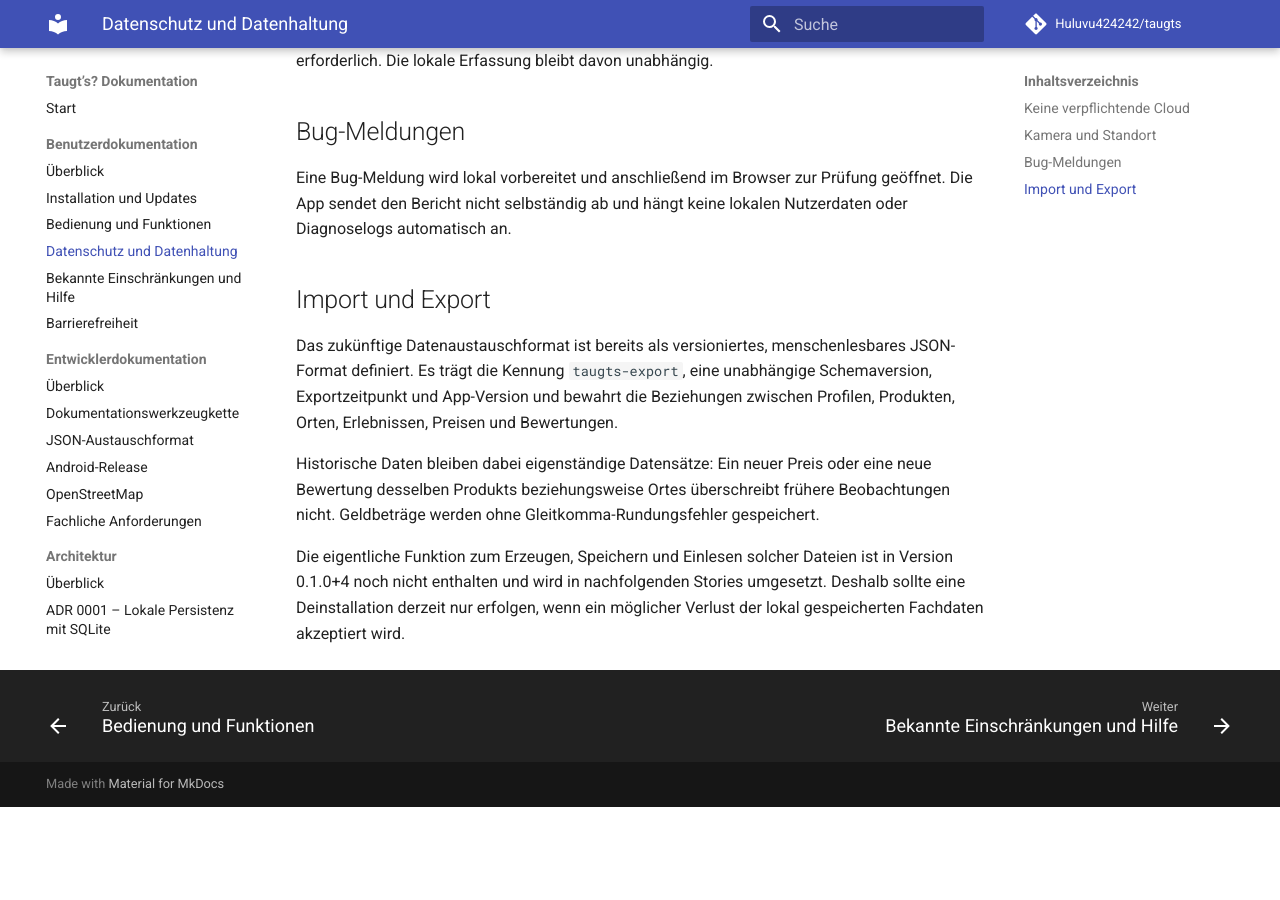
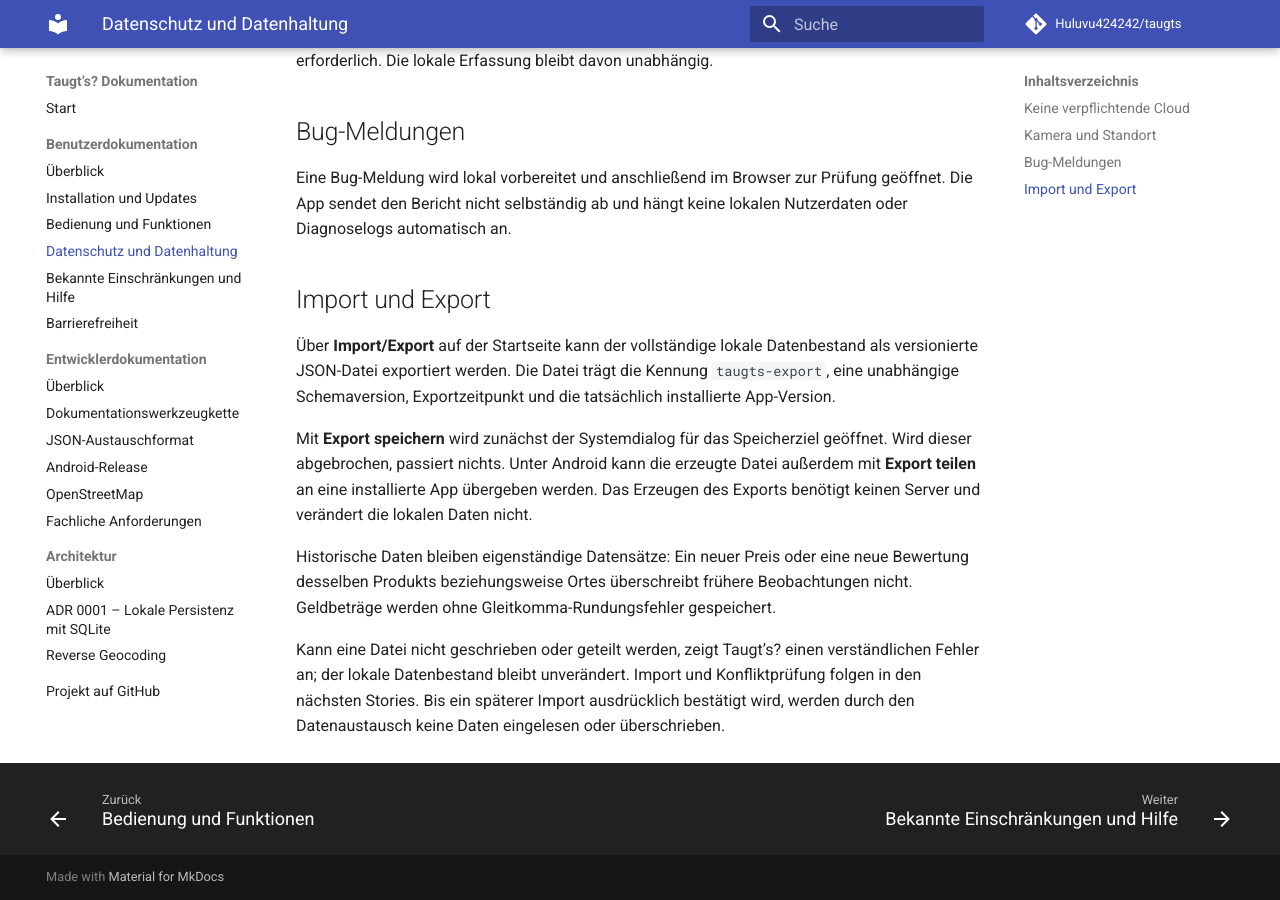
Before and after one commit to Huluvu424242/taugts, an MkDocs documentation site: the page built from docs/benutzer/datenhaltung.md, in a window 1280 px wide and 900 px high, scrolled down 534 px. Built offline with MkDocs 1.6.1 and Material for MkDocs 9.7.7, drawn with Linux system fonts in a browser that asks for light colours; comment, search, counter and statistics services are not loaded; before the commit the page ends 1341 px from its top, so only the background shows below that.

Commit message:
Story #16: Export in Benutzerdokumentation beschreiben

```diff
--- a/docs/benutzer/datenhaltung.md
+++ b/docs/benutzer/datenhaltung.md
@@ -18,8 +18,10 @@ Eine Bug-Meldung wird lokal vorbereitet und anschließend im Browser zur Prüfun
 
 ## Import und Export
 
-Das zukünftige Datenaustauschformat ist bereits als versioniertes, menschenlesbares JSON-Format definiert. Es trägt die Kennung `taugts-export`, eine unabhängige Schemaversion, Exportzeitpunkt und App-Version und bewahrt die Beziehungen zwischen Profilen, Produkten, Orten, Erlebnissen, Preisen und Bewertungen.
+Über **Import/Export** auf der Startseite kann der vollständige lokale Datenbestand als versionierte JSON-Datei exportiert werden. Die Datei trägt die Kennung `taugts-export`, eine unabhängige Schemaversion, Exportzeitpunkt und die tatsächlich installierte App-Version.
 
-Historische Daten bleiben dabei eigenständige Datensätze: Ein neuer Preis oder eine neue Bewertung desselben Produkts beziehungsweise Ortes überschreibt frühere Beobachtungen nicht. Geldbeträge werden ohne Gleitkomma-Rundungsfehler gespeichert.
+Mit **Export speichern** wird zunächst der Systemdialog für das Speicherziel geöffnet. Wird dieser abgebrochen, passiert nichts. Unter Android kann die erzeugte Datei außerdem mit **Export teilen** an eine installierte App übergeben werden. Das Erzeugen des Exports benötigt keinen Server und verändert die lokalen Daten nicht.
 
-Die eigentliche Funktion zum Erzeugen, Speichern und Einlesen solcher Dateien ist in Version 0.1.0+4 noch nicht enthalten und wird in nachfolgenden Stories umgesetzt. Deshalb sollte eine Deinstallation derzeit nur erfolgen, wenn ein möglicher Verlust der lokal gespeicherten Fachdaten akzeptiert wird.
+Historische Daten bleiben eigenständige Datensätze: Ein neuer Preis oder eine neue Bewertung desselben Produkts beziehungsweise Ortes überschreibt frühere Beobachtungen nicht. Geldbeträge werden ohne Gleitkomma-Rundungsfehler gespeichert.
+
+Kann eine Datei nicht geschrieben oder geteilt werden, zeigt Taugt’s? einen verständlichen Fehler an; der lokale Datenbestand bleibt unverändert. Import und Konfliktprüfung folgen in den nächsten Stories. Bis ein späterer Import ausdrücklich bestätigt wird, werden durch den Datenaustausch keine Daten eingelesen oder überschrieben.
```
